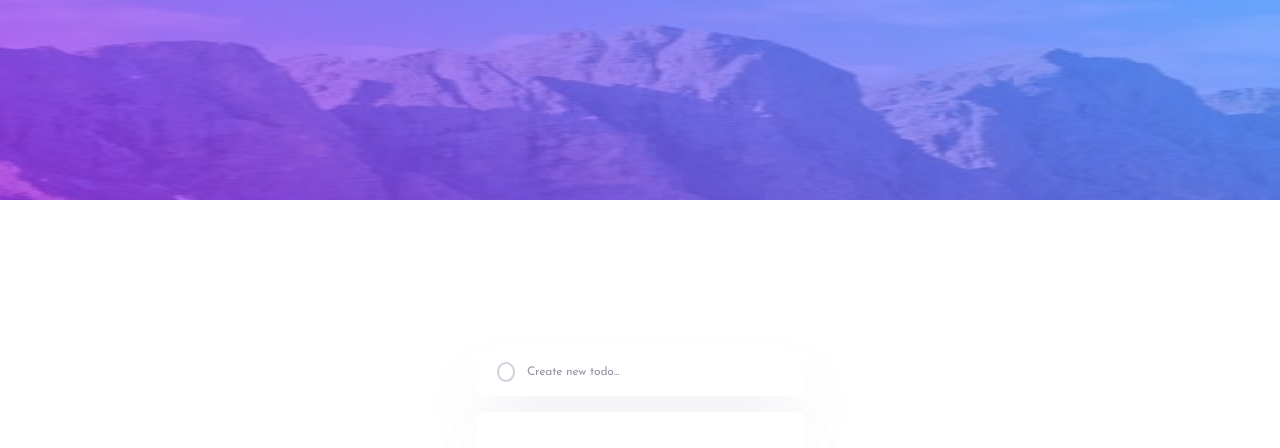
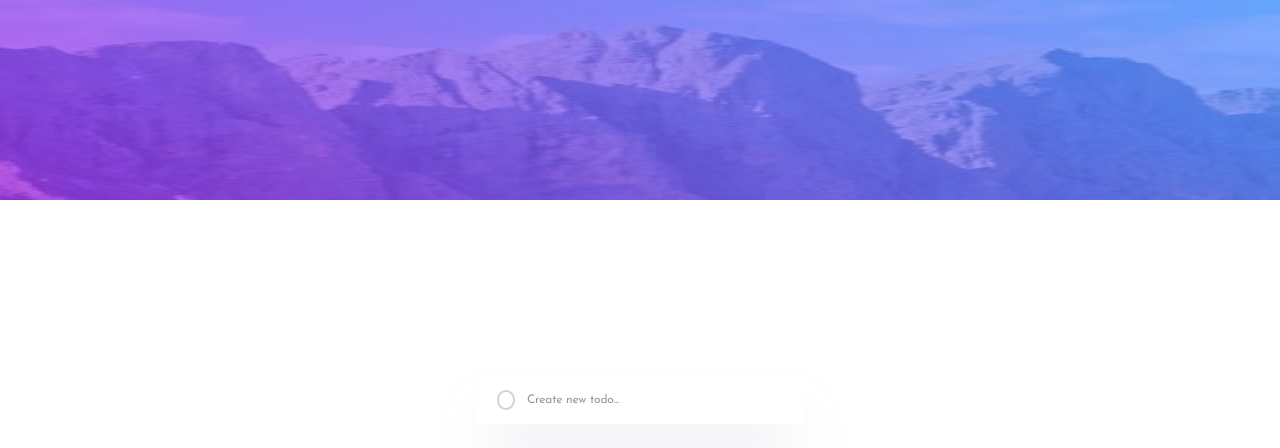
Before and after one commit to gigakhrz/Todo-app, a React (Vite) app: page / in a window 1280 px wide. Shown: the top 448 px of the page. Built offline with nearby package versions, Linux system fonts and the light colour scheme.

Commit message:
add list if task is empty arrray it has display none

```diff
--- a/src/Components/Todo.tsx
+++ b/src/Components/Todo.tsx
@@ -20,7 +20,7 @@ const Todo = (): JSX.Element => {
   console.log(tasks);
 
   return (
-    <TodoContainer>
+    <TodoContainer task={tasks}>
       <form className="create" onSubmit={handleAddTodo}>
         <button type="submit" className="check"></button>
         <input
@@ -49,7 +49,9 @@ const Todo = (): JSX.Element => {
 
 export default Todo;
 
-const TodoContainer = styled.div`
+const TodoContainer = styled.div<{
+  task: { id: number; text: string; done: boolean }[];
+}>`
   width: 100%;
   display: flex;
   flex-direction: column;
@@ -100,11 +102,10 @@ const TodoContainer = styled.div`
   }
 
   .list {
+    display: ${(props) => (props.task.length == 0 ? "none" : "flex")};
     width: 327px;
-    display: flex;
     align-items: center;
     flex-direction: column;
-    padding: 20px 24px;
     background-color: white;
     border-radius: 5px;
     box-shadow: 0px 35px 50px -15px rgba(194, 195, 214, 0.5);
@@ -116,6 +117,7 @@ const TodoContainer = styled.div`
       align-items: center;
       width: 100%;
       gap: 24px;
+      padding: 20px 24px;
 
       .isDone {
         width: 20px;
--- a/src/features/todoSlice.ts
+++ b/src/features/todoSlice.ts
@@ -1,5 +1,4 @@
 import { createSlice, PayloadAction } from "@reduxjs/toolkit";
-import Todo from "../Components/Todo";
 
 interface Todo {
   id: number;
```
